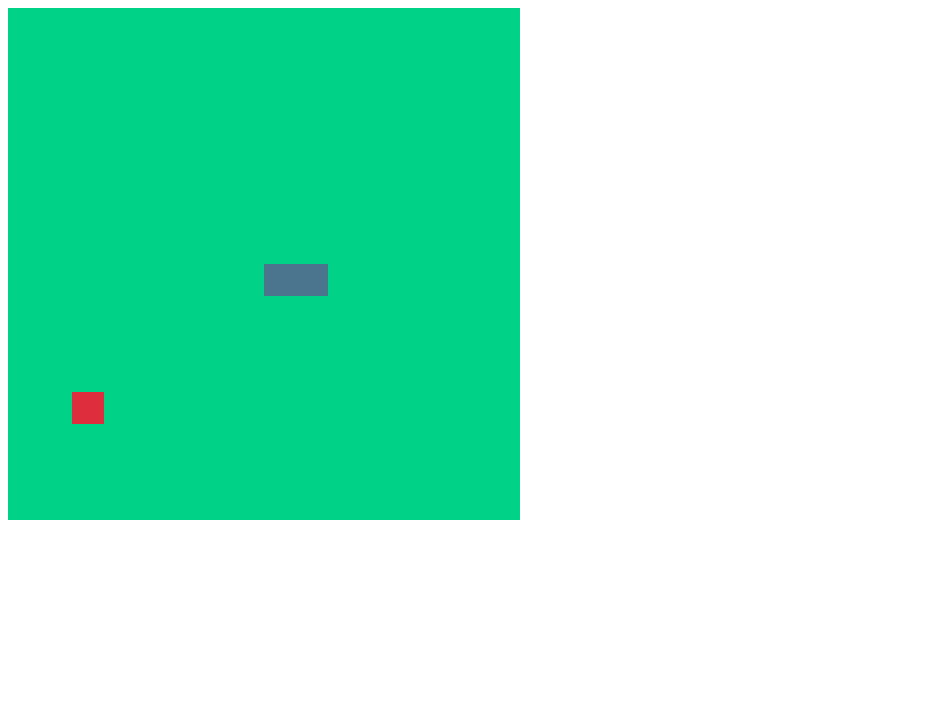
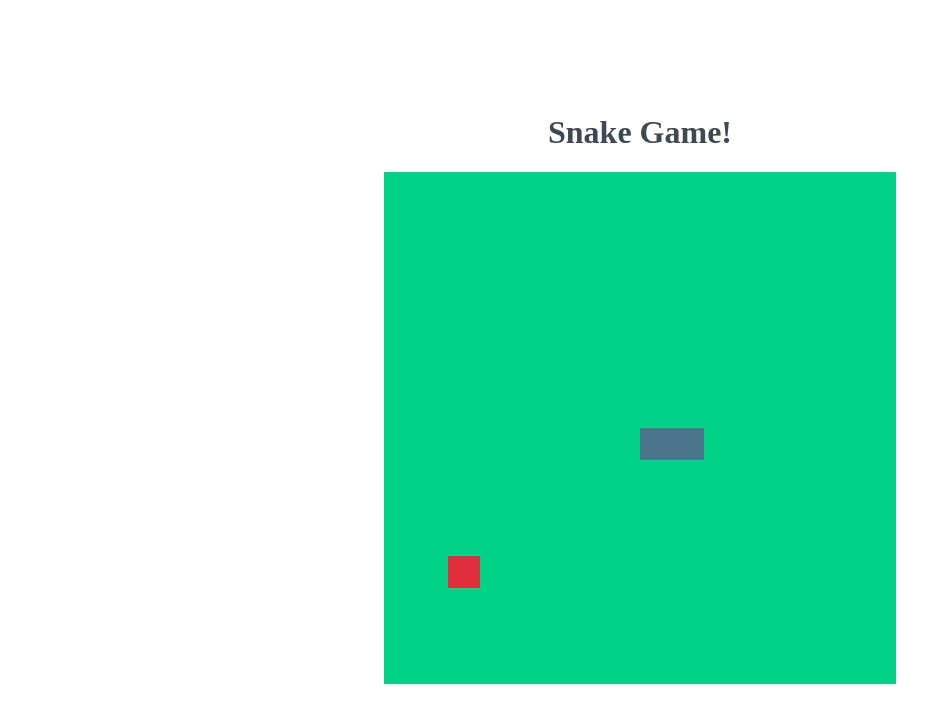
Before and after one commit to doug-22/snake-game, a plain HTML site: page index.html in a window 1280 px wide. Shown: the whole page, without its empty margins (0-951 px from the left). Drawn offline with Linux system fonts and the light colour scheme.

Commit message:
adicionando estilização

```diff
--- a/index.html
+++ b/index.html
@@ -10,6 +10,7 @@
   <title>Snake Game</title>
 </head>
 <body>
+  <h1>Snake Game!</h1>
   <canvas id="snake" width="512" height="512"></canvas>
 </body>
 </html>
--- a/style.css
+++ b/style.css
@@ -0,0 +1,9 @@
+body {
+  height: 95vh;
+  width: 95;
+  display: flex;
+  justify-content: center;
+  align-items: center;
+  flex-direction: column;
+  color: #3d4a52;
+}
```
